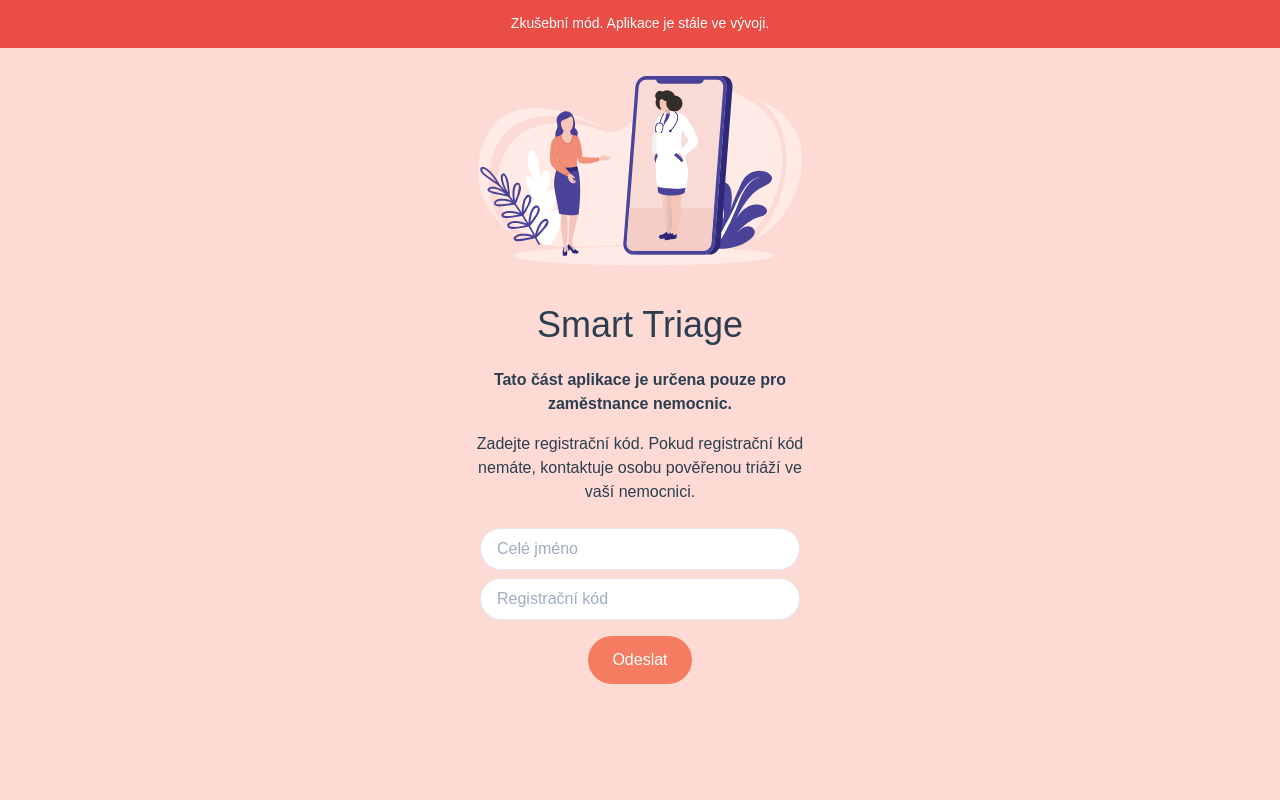
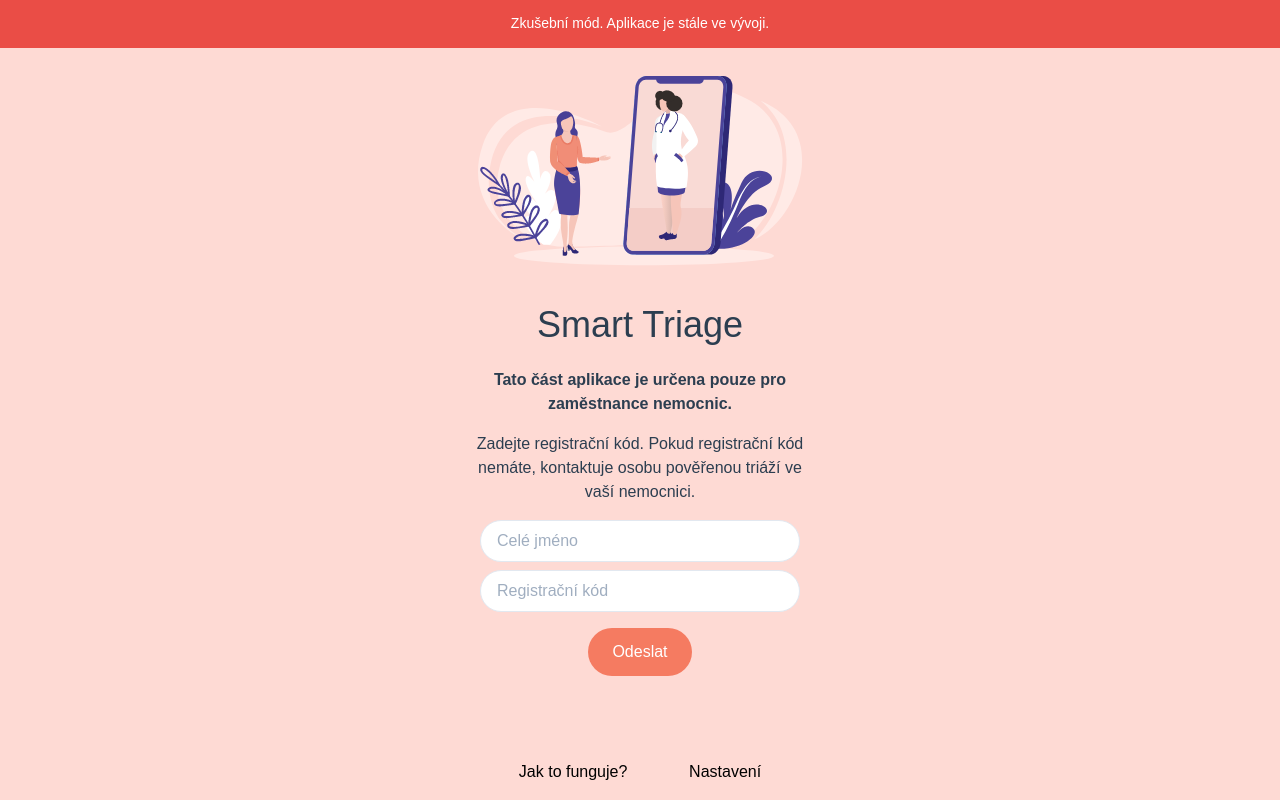
Before and after one commit to Smart-Triage/smart-triage, a Vue app: page /login in a window 1280 px wide. Built offline with nearby package versions, Linux system fonts and the light colour scheme; no server answers; what vue-head, vue-uuid would draw is missing.

Commit message:
Added Bottom links on Login screen

```diff
--- a/src/locales/cs.json
+++ b/src/locales/cs.json
@@ -111,7 +111,8 @@
     "ENTER_REGISTRATION_CODE": "Zadejte registrační kód. Pokud registrační kód nemáte, kontaktuje osobu pověřenou triáží ve vaší nemocnici.",
     "SEND": "Odeslat",
     "CHECK_CONNECTION": "Zkontrolujte připojení k internetu, tato funkce není dostupná offline.",
-    "REGISTRATION_CODE": "Registrační kód"
+    "REGISTRATION_CODE": "Registrační kód",
+    "AUTHENTICATING": "Ověřování"
   },
   "ERROR": {
     "server_error": "Ups. Něco se pokazilo. Zkuste to znovu později",
--- a/src/locales/en.json
+++ b/src/locales/en.json
@@ -111,7 +111,8 @@
     "ENTER_REGISTRATION_CODE": "Enter registration code. If you don't have one, contact the person in charge of triage in your hospital.",
     "SEND": "Send",
     "CHECK_CONNECTION": "Please check your connection, this feature is not available offline.",
-    "REGISTRATION_CODE": "Registration code"
+    "REGISTRATION_CODE": "Registration code",
+    "AUTHENTICATING": "Authenticating"
   },
   "ERROR": {
     "server_error": "Ups. Something went wrong. Try again later",
--- a/src/locales/sk.json
+++ b/src/locales/sk.json
@@ -104,7 +104,8 @@
     "ENTER_REGISTRATION_CODE": "Zadajte registračný kód. Ak registračný kód nemáte, kontaktuje osobu poverenú triážou vo vašej nemocnici.",
     "SEND": "Odoslať",
     "CHECK_CONNECTION": "Skontrolujte pripojenie k internetu, táto funkcia nie je dostupná offline.",
-    "REGISTRATION_CODE": "Registračný kód"
+    "REGISTRATION_CODE": "Registračný kód",
+    "AUTHENTICATING": "Overovanie"
   },
   "ERROR": {
     "server_error": "Ups. Niečo sa pokazilo. Skúste to znovu neskôr.",
--- a/src/views/employee/Login.vue
+++ b/src/views/employee/Login.vue
@@ -1,5 +1,6 @@
 <template>
   <div class="main-container">
+    <div>
       <NavBar> </NavBar>
       <img
         class="mb-8 mx-auto"
@@ -17,7 +18,9 @@
 
       <!-- Loader -->
 
-    <div v-show="user === undefined" data-test="loader">Authenticating...</div>
+      <div v-show="user === undefined" data-test="loader">
+        {{ $t('LOGIN.AUTHENTICATING')}}...
+      </div>
 
       <!-- Offline instruction -->
       <div v-show="!networkOnLine" data-test="offline-instruction">
@@ -53,6 +56,18 @@
           {{ $t('LOGIN.SEND') }}
         </button>
       </form>
+    </div>
+    <div
+      v-if="!scanning && !showingConfirmationQR && !showPatientSummary"
+      class="bottom-link"
+    >
+      <router-link class="employee-page-link" to="/how-it-works">{{
+        $t('HOME.HOW_IT_WORKS')
+      }}</router-link>
+      <router-link class="employee-page-link" to="/settings">{{
+        $t('HOME.SETTINGS')
+      }}</router-link>
+    </div>
   </div>
 </template>
 
@@ -197,9 +212,3 @@ export default {
   }
 }
 </script>
-
-<style lang="scss" scoped>
-.main-container {
-  justify-content: start;
-}
-</style>
```
Lines whose indentation alone changed are shown as unchanged.
